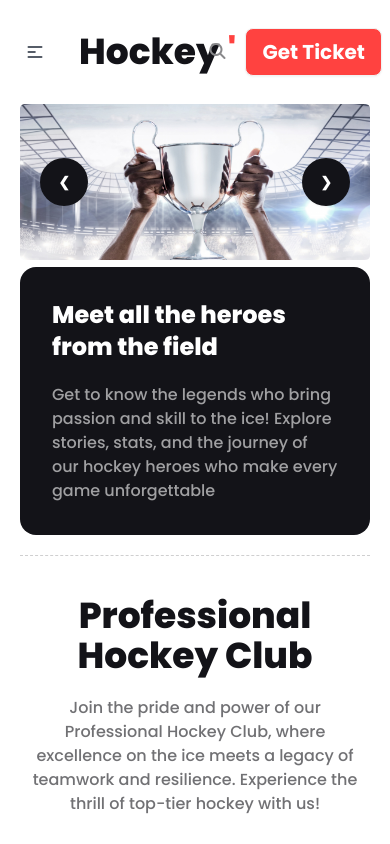
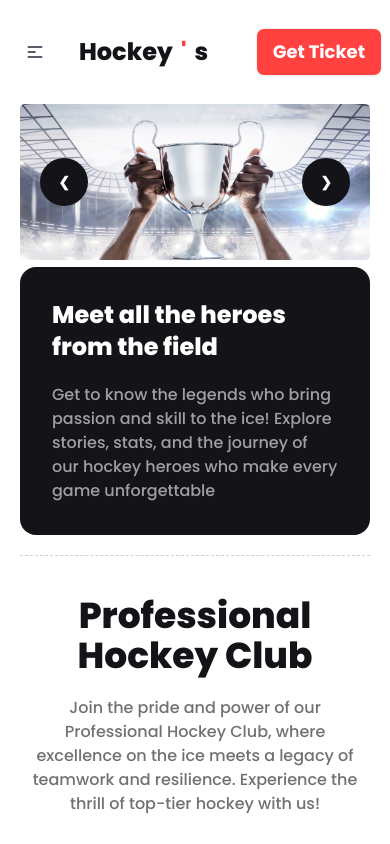
Before and after one commit to Hasna-Kabir/ph-assignment3, a plain HTML site: page index.html in a window 390 px wide. Shown: the top 844 px of the page. Drawn offline with nearby package versions, Linux system fonts and the light colour scheme.

Commit message:
everything done

```diff
--- a/index.html
+++ b/index.html
@@ -68,7 +68,7 @@
                       <li><a>Contact</a></li>
                     </ul>
                   </div>
-                  <a class="btn btn-ghost text-4xl font-extrabold text-[#131318]">Hockey<span class="text-custom-red">'</span>s</a>
+                  <a class="btn btn-ghost text-2xl md:text-4xl lg:text-4xl font-extrabold text-[#131318]">Hockey<span class="text-custom-red">'</span>s</a>
                 </div>
                 <div class="navbar-center hidden lg:flex">
                   <ul class="menu menu-horizontal px-1 text-base font-normal">
@@ -80,8 +80,8 @@
                   </ul>
                 </div>
                 <div class="navbar-end space-x-5">
-                    <a href=""><i class="fa-solid fa-magnifying-glass text-[#89898B]"></i></a>
-                    <a class="btn text-xl font-bold text-white bg-custom-red">Get Ticket</a>
+                    <a href="" class="hidden md:block lg:block"><i class="fa-solid fa-magnifying-glass text-[#89898B]"></i></a>
+                    <a class="btn text-lg md:text-xl lg:text-xl font-bold text-white bg-custom-red">Get Ticket</a>
                 </div>
               </div>
         </section>
@@ -418,7 +418,7 @@
             <p class="text-base font-medium text-[rgba(19,19,24,0.6)] text-center w-full lg:w-[60%] mx-auto">Have questions? Our Client Questions section has all the answers! Browse through common inquiries or reach out for personalized support from our team.</p>
           </div>
           <hr class="border-dashed border-[rgba(19,19,24,0.2)] my-5 md:my-10 lg:my-16">
-          <div class="p-10 border my-16 rounded-xl">
+          <div class="p-5 lg:p-10 border my-16 rounded-xl">
             <div class="hero">
               <div class="hero-content flex justify-between flex-col lg:flex-row">
                 <img
@@ -571,7 +571,7 @@
           </div>
         </section>
     </main>
-    <footer class="footer bg-[#131318] text-base-content px-24 py-16 grid grid-cols-2 md:grid-cols-[40%_repeat(3,1fr)] gap-[7%]">
+    <footer class="footer bg-[#131318] m-0 text-base-content px-24 py-16 grid grid-cols-2 md:grid-cols-[40%_repeat(3,1fr)] gap-[7%]">
       <aside class="space-y-3 col-span-2 md:col-span-1 text-center mx-auto md:text-left lg:text-left">
         <h1 class="text-3xl font-extrabold text-white mx-auto md:mx-0 lg:mx-0">Get In Touch</h1>
         <p class="text-base font-normal text-[rgba(255,255,255,0.6)]">
```
